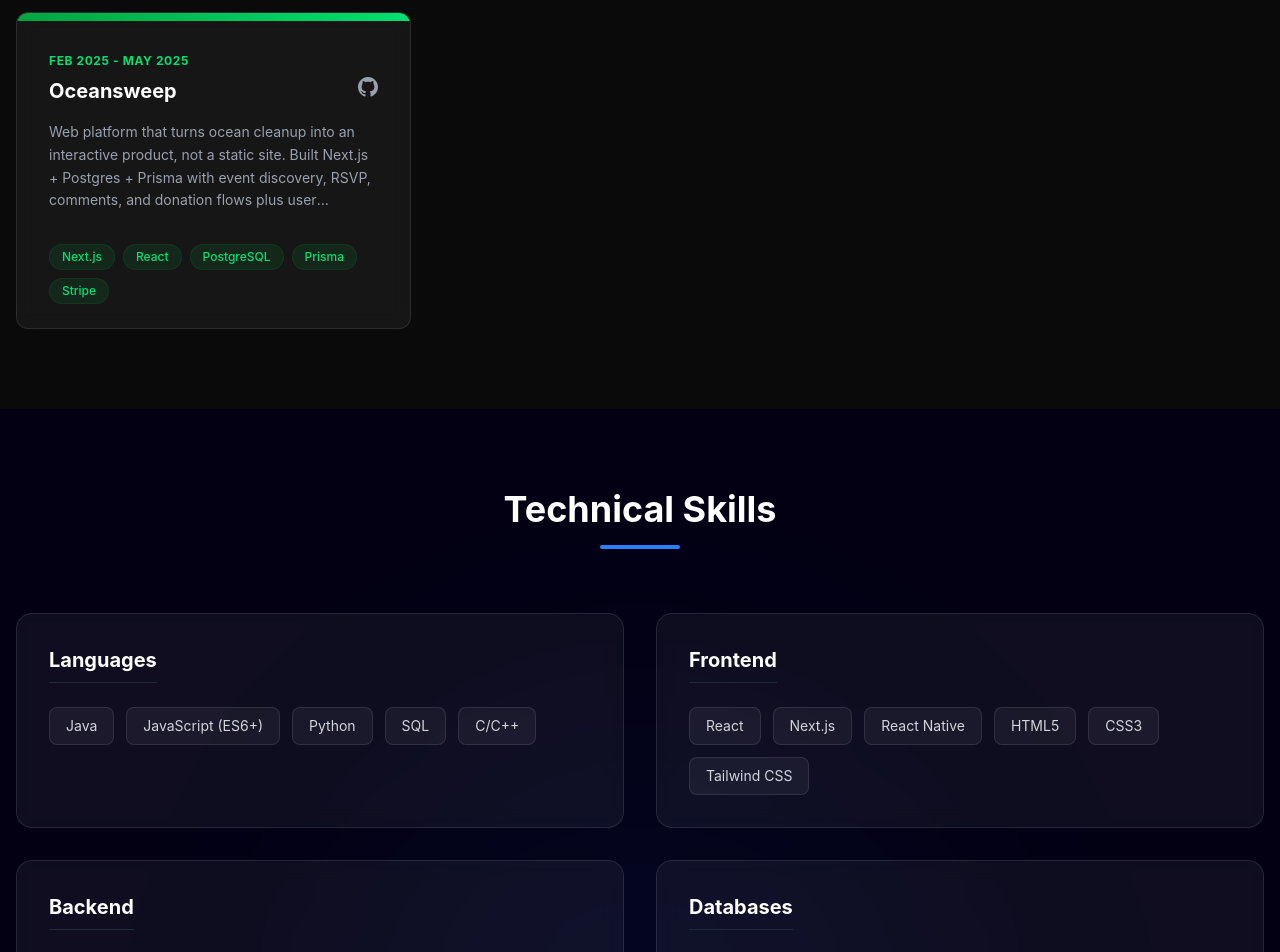
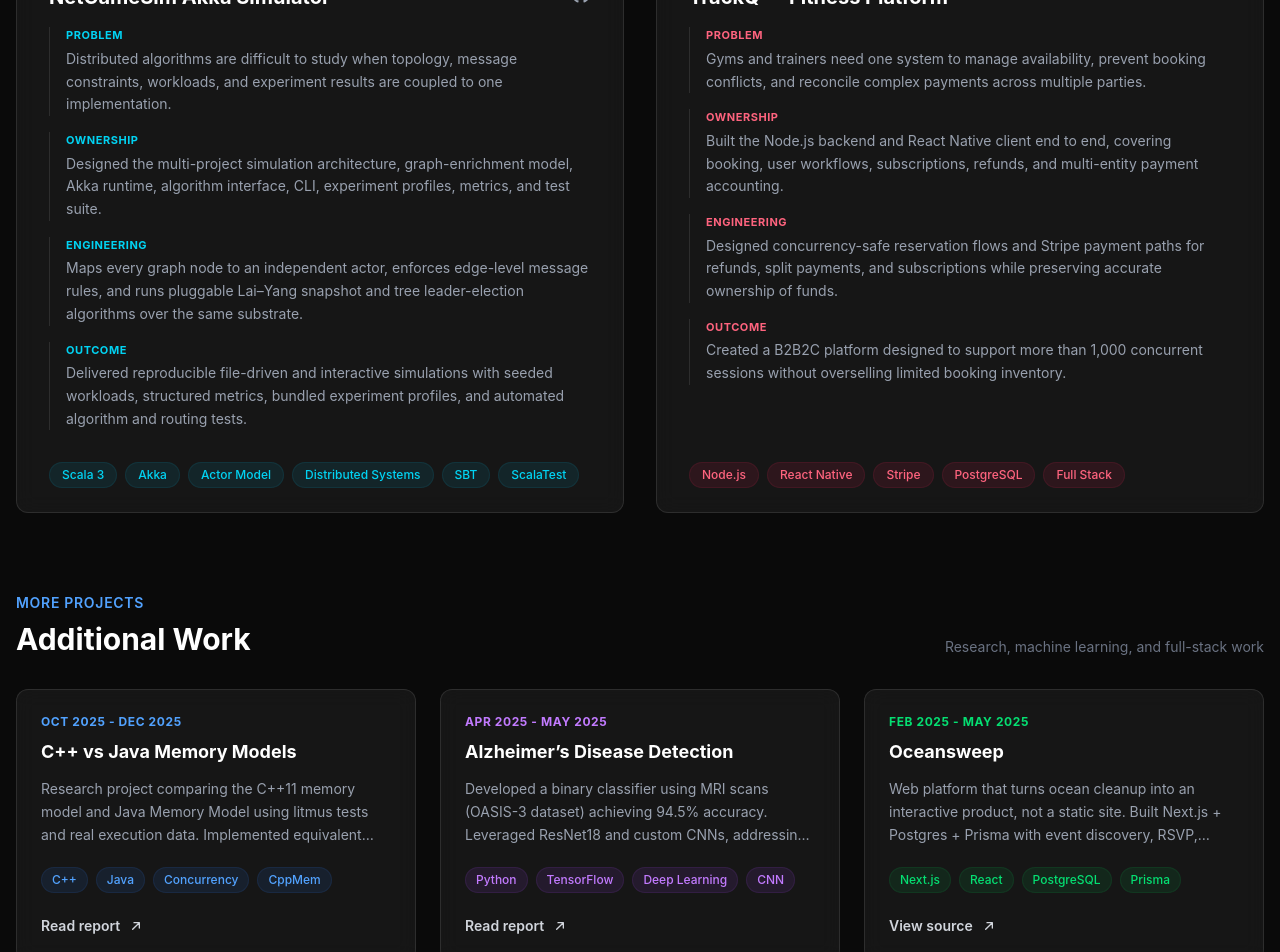
Before and after one commit to onkardangi/portfolio, a React (Vite) app: page / in a window 1280 px wide. Shown: the part 3940-4892 px from the top of the page. Built offline with nearby package versions, Linux system fonts and the light colour scheme.

Commit message:
Highlight flagship project case studies

```diff
--- a/src/sections/Projects.jsx
+++ b/src/sections/Projects.jsx
@@ -5,8 +5,15 @@ const Projects = () => {
     const projects = [
         {
             title: "ClipJob",
+            featured: true,
             date: "2026 - Present",
             description: "macOS-first desktop utility that lets job seekers save, search, and paste reusable application answers from a keyboard-driven palette. Built with C# and Avalonia UI, with SQLite persistence, configurable global shortcuts, native macOS integration, clipboard restoration, and tested paste-back workflows.",
+            caseStudy: {
+                problem: "Job applications repeatedly ask for the same detailed information, forcing candidates to search through résumés and old forms.",
+                ownership: "Designed and built the desktop product end to end, including its UI, local data model, native macOS integrations, tests, packaging, and release workflow.",
+                engineering: "Restores the previously focused application, performs a synthetic paste, then safely restores the user’s original clipboard while keeping platform behavior behind focused interfaces.",
+                outcome: "Shipped a self-contained Apple Silicon preview with SQLite persistence, configurable shortcuts, keyboard-first workflows, and automated coverage of core behavior."
+            },
             tags: ["C#", ".NET 10", "Avalonia UI", "SQLite", "macOS", "xUnit"],
             link: "https://github.com/onkardangi/ClipJob",
             classes: {
@@ -18,8 +25,15 @@ const Projects = () => {
         },
         {
             title: "Patient Management Platform",
+            featured: true,
             date: "2026 - Present",
             description: "Enterprise hospital platform that manages patient records and coordinates billing and analytics across services. Built as a production-style microservices system with REST and gRPC APIs, Kafka events, and JWT-based auth. Deployed with Docker and AWS infrastructure as code, with testing and observability baked in.",
+            caseStudy: {
+                problem: "Patient records, billing, authentication, and analytics require clear service boundaries without sacrificing consistency or operational visibility.",
+                ownership: "Built the platform as a production-style healthcare system spanning service APIs, asynchronous events, authentication, containerization, and infrastructure.",
+                engineering: "Combined REST and gRPC communication with Kafka-driven workflows, JWT authorization, automated testing, and observable Docker-based services deployed through AWS infrastructure as code.",
+                outcome: "Produced an end-to-end microservices reference platform that demonstrates secure service communication, event-driven processing, and repeatable cloud deployment."
+            },
             tags: ["Microservices", "gRPC", "Kafka", "AWS", "Docker", "Java"],
             link: "https://github.com/onkardangi/patient-management",
             classes: {
@@ -31,8 +45,15 @@ const Projects = () => {
         },
         {
             title: "NetGameSim Akka Simulator",
+            featured: true,
             date: "2026",
             description: "Distributed graph simulator built on Akka Classic, modeling each graph node as an actor and enforcing message types across graph edges. Supports NetGameSim JSON inputs, configurable traffic distributions, repeatable experiments, metrics output, and pluggable Lai–Yang snapshot and tree leader-election algorithms.",
+            caseStudy: {
+                problem: "Distributed algorithms are difficult to study when topology, message constraints, workloads, and experiment results are coupled to one implementation.",
+                ownership: "Designed the multi-project simulation architecture, graph-enrichment model, Akka runtime, algorithm interface, CLI, experiment profiles, metrics, and test suite.",
+                engineering: "Maps every graph node to an independent actor, enforces edge-level message rules, and runs pluggable Lai–Yang snapshot and tree leader-election algorithms over the same substrate.",
+                outcome: "Delivered reproducible file-driven and interactive simulations with seeded workloads, structured metrics, bundled experiment profiles, and automated algorithm and routing tests."
+            },
             tags: ["Scala 3", "Akka", "Actor Model", "Distributed Systems", "SBT", "ScalaTest"],
             link: "https://github.com/onkardangi/netgamesim-akka-sim",
             classes: {
@@ -57,8 +78,15 @@ const Projects = () => {
         },
         {
             title: "TrackQ — Fitness Platform",
+            featured: true,
             date: "2025",
             description: "B2B2C wellness booking and payments platform for gyms and trainers, built end to end. Implemented a Node.js backend and React Native client with concurrency-safe booking flows supporting 1K+ concurrent sessions. Added Stripe payments including refunds, split payments, and subscriptions with accurate accounting across entities.",
+            caseStudy: {
+                problem: "Gyms and trainers need one system to manage availability, prevent booking conflicts, and reconcile complex payments across multiple parties.",
+                ownership: "Built the Node.js backend and React Native client end to end, covering booking, user workflows, subscriptions, refunds, and multi-entity payment accounting.",
+                engineering: "Designed concurrency-safe reservation flows and Stripe payment paths for refunds, split payments, and subscriptions while preserving accurate ownership of funds.",
+                outcome: "Created a B2B2C platform designed to support more than 1,000 concurrent sessions without overselling limited booking inventory."
+            },
             tags: ["Node.js", "React Native", "Stripe", "PostgreSQL", "Full Stack"],
             classes: {
                 title: "text-rose-400",
@@ -94,6 +122,8 @@ const Projects = () => {
             }
         }
     ];
+    const flagshipProjects = projects.filter((project) => project.featured);
+    const additionalProjects = projects.filter((project) => !project.featured);
 
     return (
         <section id="projects" className="py-20 bg-[#0a0a0a]">
@@ -110,10 +140,10 @@ const Projects = () => {
                     <p className="text-gray-400 mt-4">Backend and full stack projects focused on distributed systems, payments, and production-grade APIs.</p>
                 </motion.div>
 
-                <div className="grid md:grid-cols-2 lg:grid-cols-3 gap-8">
-                    {projects.map((project, index) => (
+                <div className="grid md:grid-cols-2 gap-8">
+                    {flagshipProjects.map((project, index) => (
                         <motion.div
-                            key={index}
+                            key={project.title}
                             whileHover={{ y: -10 }}
                             initial={{ opacity: 0, y: 20 }}
                             whileInView={{ opacity: 1, y: 0 }}
@@ -142,9 +172,16 @@ const Projects = () => {
                                         </a>
                                     )}
                                 </div>
-                                <p className="text-gray-400 text-sm mb-6 leading-relaxed line-clamp-4 hover:line-clamp-none transition-all">
-                                    {project.description}
-                                </p>
+                                <div className="grid gap-4 mb-6">
+                                    {Object.entries(project.caseStudy).map(([label, detail]) => (
+                                        <div key={label} className="border-l border-white/10 pl-4">
+                                            <span className={`${project.classes.title} text-[11px] font-bold tracking-wider uppercase block mb-1`}>
+                                                {label}
+                                            </span>
+                                            <p className="text-gray-400 text-sm leading-relaxed">{detail}</p>
+                                        </div>
+                                    ))}
+                                </div>
                                 <div className="flex flex-wrap gap-2 mt-auto">
                                     {project.tags.map((tag, idx) => (
                                         <span
@@ -159,6 +196,62 @@ const Projects = () => {
                         </motion.div>
                     ))}
                 </div>
+
+                <div className="mt-20">
+                    <div className="flex flex-col sm:flex-row sm:items-end sm:justify-between gap-3 mb-8">
+                        <div>
+                            <span className="text-blue-400 text-sm font-semibold tracking-wider uppercase block mb-2">
+                                More projects
+                            </span>
+                            <h3 className="text-2xl md:text-3xl font-bold text-white">Additional Work</h3>
+                        </div>
+                        <p className="text-gray-500 text-sm">Research, machine learning, and full-stack work</p>
+                    </div>
+
+                    <div className="grid md:grid-cols-3 gap-6">
+                        {additionalProjects.map((project, index) => (
+                            <motion.article
+                                key={project.title}
+                                initial={{ opacity: 0, y: 20 }}
+                                whileInView={{ opacity: 1, y: 0 }}
+                                transition={{ duration: 0.4, delay: index * 0.08 }}
+                                viewport={{ once: true }}
+                                className={`glass rounded-xl p-6 border border-white/5 transition-colors ${project.classes.border}`}
+                            >
+                                <span className={`${project.classes.title} text-xs font-bold tracking-wider uppercase block mb-2`}>
+                                    {project.date}
+                                </span>
+                                <h4 className="text-lg font-bold text-white mb-3">{project.title}</h4>
+                                <p className="text-gray-400 text-sm leading-relaxed mb-5 line-clamp-3">
+                                    {project.description}
+                                </p>
+                                <div className="flex flex-wrap gap-2 mb-5">
+                                    {project.tags.slice(0, 4).map((tag) => (
+                                        <span
+                                            key={tag}
+                                            className={`px-2.5 py-1 rounded-full text-xs font-medium border ${project.classes.tag}`}
+                                        >
+                                            {tag}
+                                        </span>
+                                    ))}
+                                </div>
+                                {project.link && (
+                                    <a
+                                        href={project.link}
+                                        target="_blank"
+                                        rel="noopener noreferrer"
+                                        className="inline-flex items-center gap-2 text-sm font-semibold text-gray-300 hover:text-white transition-colors"
+                                    >
+                                        {project.link.endsWith('.pdf') ? 'Read report' : 'View source'}
+                                        <svg className="w-4 h-4" fill="none" viewBox="0 0 24 24" stroke="currentColor" aria-hidden="true">
+                                            <path strokeLinecap="round" strokeLinejoin="round" strokeWidth={2} d="M7 17 17 7m0 0H9m8 0v8" />
+                                        </svg>
+                                    </a>
+                                )}
+                            </motion.article>
+                        ))}
+                    </div>
+                </div>
             </div>
         </section>
     );
```
Also changed, not shown: 1 other file (tests, documents, lock files or other folders).
